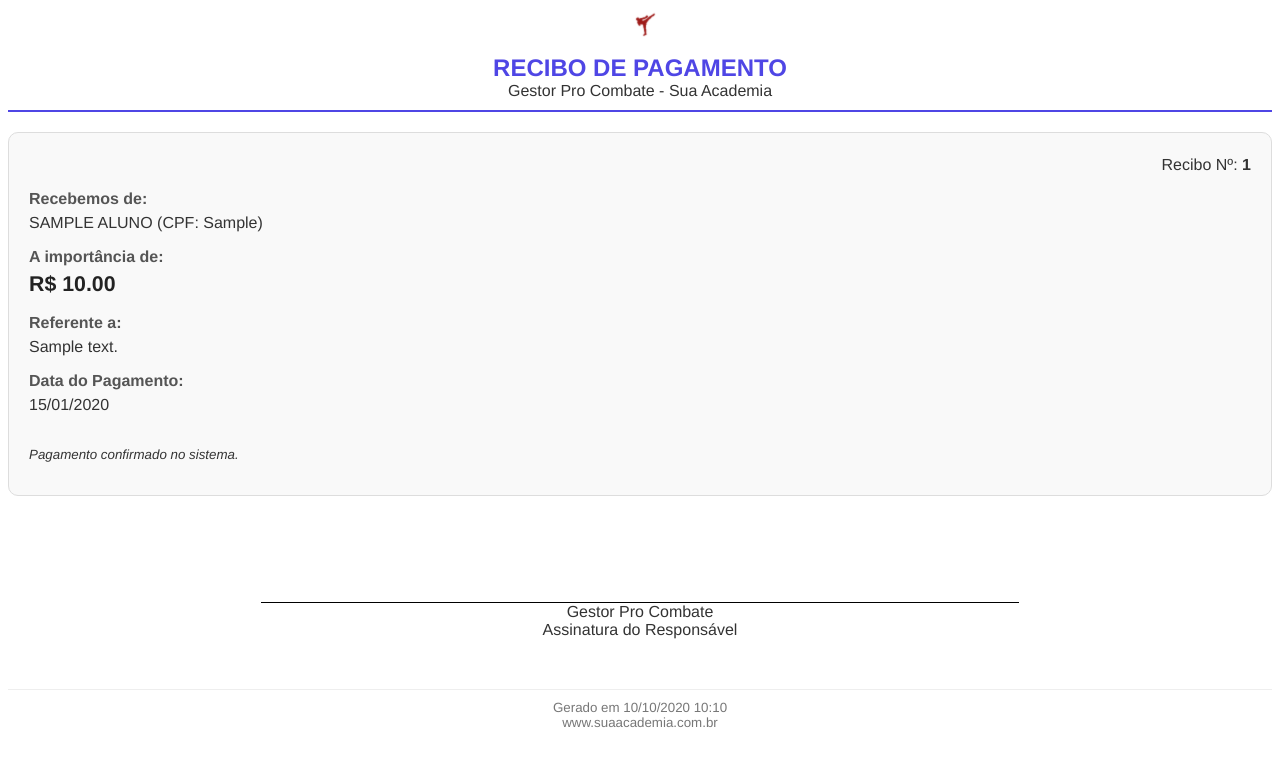
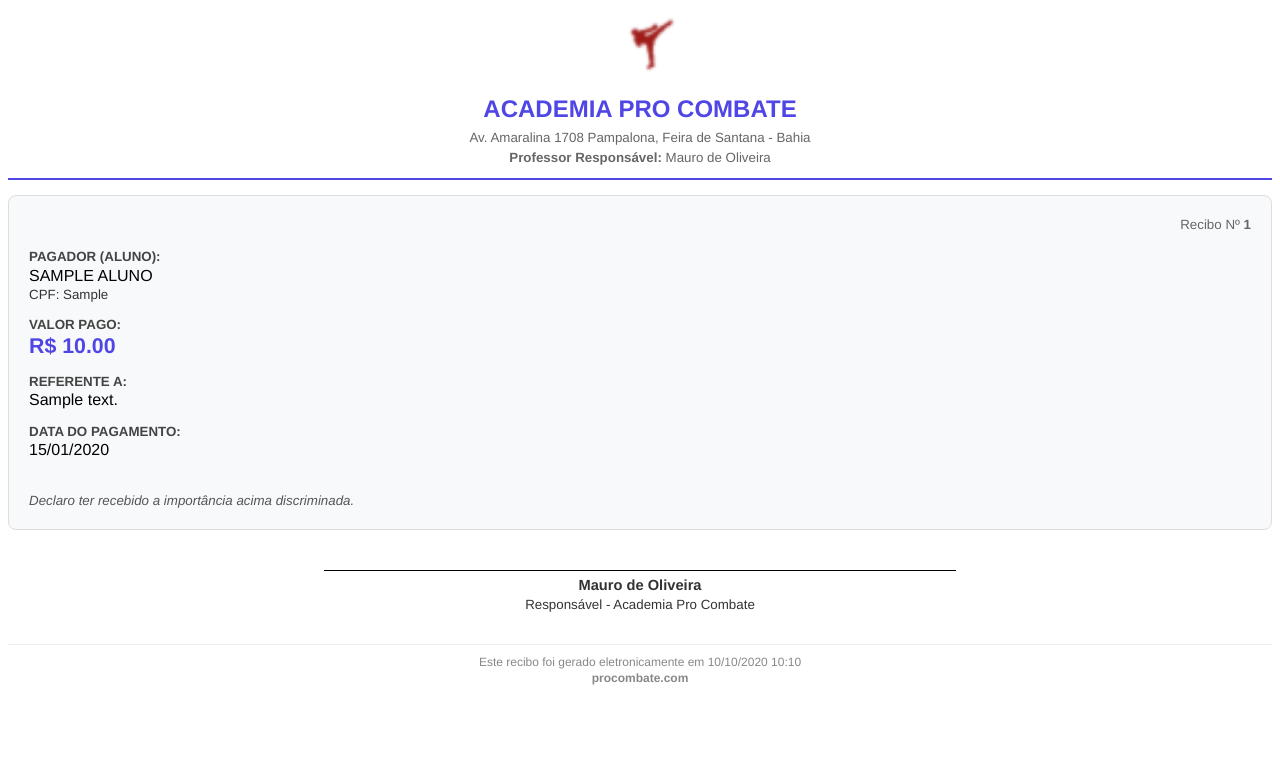
Before and after one commit to maurinmaster/gestor-pro-combate, a Django app: template gestor_pro/core/templates/core/recibo_pdf.html in a window 1280 px wide. Shown: the top 767 px of the page. Run offline with Django 5.2, Linux system fonts and the light colour scheme; tables that the repository leaves empty hold one stand-in row (values such as "Sample post"); the template is opened without the code that fills it: values that come from a table or form of the project are taken from there, most other values are stand-ins (such as "Sample title", 1, 10 or a date in 2020).

Commit message:
correção do layout do recibo

```diff
--- a/gestor_pro/core/templates/core/recibo_pdf.html
+++ b/gestor_pro/core/templates/core/recibo_pdf.html
@@ -7,118 +7,143 @@
     <style>
         @page {
             size: A4;
-            margin: 1cm;
+            margin: 1cm; /* Margem da folha */
         }
         body {
             font-family: Helvetica, Arial, sans-serif;
-            font-size: 12pt;
+            font-size: 11pt; /* Fonte levemente menor para garantir 1 página */
             color: #333;
+            line-height: 1.3;
         }
+
+        /* Cabeçalho Compacto */
         .header {
             text-align: center;
             border-bottom: 2px solid #4f46e5;
             padding-bottom: 10px;
-            margin-bottom: 20px;
+            margin-bottom: 15px;
         }
         .logo {
-            max-width: 150px;
-            margin-bottom: 10px;
+            height: 70px; /* Força a logo a ser pequena */
+            margin-bottom: 5px;
         }
-        .titulo {
+        .nome-academia {
             font-size: 18pt;
             font-weight: bold;
             color: #4f46e5;
             text-transform: uppercase;
+            margin: 5px 0;
         }
+        .info-academia {
+            font-size: 10pt;
+            color: #666;
+            margin-bottom: 2px;
+        }
+
+        /* Caixa do Recibo */
         .recibo-box {
             border: 1px solid #ddd;
             padding: 20px;
-            border-radius: 10px;
-            background-color: #f9f9f9;
+            border-radius: 8px;
+            background-color: #f8f9fa;
+            margin-bottom: 20px;
         }
         .linha {
-            margin-bottom: 10px;
-            line-height: 1.5;
+            margin-bottom: 12px;
         }
         .label {
             font-weight: bold;
-            color: #555;
+            color: #444;
+            font-size: 10pt;
+            text-transform: uppercase;
+        }
+        .conteudo {
+            font-size: 12pt;
+            color: #000;
         }
         .valor-destaque {
             font-size: 16pt;
             font-weight: bold;
-            color: #222;
+            color: #4f46e5;
         }
-        .footer {
-            margin-top: 50px;
-            text-align: center;
-            font-size: 10pt;
-            color: #777;
-            border-top: 1px solid #eee;
-            padding-top: 10px;
-        }
+
+        /* Assinatura e Rodapé */
         .assinatura {
-            margin-top: 60px;
+            margin-top: 40px; /* Reduzi de 60px para 40px */
             text-align: center;
         }
         .linha-assinatura {
             border-top: 1px solid #000;
-            width: 60%;
+            width: 50%;
             margin: 0 auto;
-            margin-top: 10px;
+            margin-bottom: 5px;
+        }
+        .footer {
+            margin-top: 30px;
+            text-align: center;
+            font-size: 9pt;
+            color: #888;
+            border-top: 1px solid #eee;
+            padding-top: 10px;
         }
     </style>
 </head>
 <body>
 
     <div class="header">
-        <img src="{% static 'core/img/favicon.png' %}" class="logo" alt="Logo Academia">
-        <br>
-        <div class="titulo">Recibo de Pagamento</div>
-        <div>Gestor Pro Combate - Sua Academia</div>
+        <img src="{% static 'core/img/favicon.png' %}" class="logo" alt="Logo">
+
+        <div class="nome-academia">Academia Pro Combate</div>
+
+        <div class="info-academia">
+            Av. Amaralina 1708 Pampalona, Feira de Santana - Bahia
+        </div>
+        <div class="info-academia">
+            <strong>Professor Responsável:</strong> Mauro de Oliveira
+        </div>
     </div>
 
     <div class="recibo-box">
-        <div class="linha" style="text-align: right;">
-            Recibo Nº: <strong>{{ pagamento.id }}</strong>
+        <div style="text-align: right; margin-bottom: 15px; font-size: 10pt; color: #666;">
+            Recibo Nº <strong>{{ pagamento.id }}</strong>
         </div>
 
         <div class="linha">
-            <span class="label">Recebemos de:</span><br>
-            {{ aluno.nome_completo|upper }} (CPF: {{ aluno.cpf }})
+            <div class="label">Pagador (Aluno):</div>
+            <div class="conteudo">{{ aluno.nome_completo|upper }}</div>
+            <div style="font-size: 10pt;">CPF: {{ aluno.cpf }}</div>
         </div>
 
         <div class="linha">
-            <span class="label">A importância de:</span><br>
-            <span class="valor-destaque">R$ {{ pagamento.valor }}</span>
+            <div class="label">Valor Pago:</div>
+            <div class="valor-destaque">R$ {{ pagamento.valor }}</div>
         </div>
 
         <div class="linha">
-            <span class="label">Referente a:</span><br>
-            {{ pagamento.descricao }}
+            <div class="label">Referente a:</div>
+            <div class="conteudo">{{ pagamento.descricao }}</div>
         </div>
 
         <div class="linha">
-            <span class="label">Data do Pagamento:</span><br>
-            {{ pagamento.data_pagamento|date:"d/m/Y" }}
+            <div class="label">Data do Pagamento:</div>
+            <div class="conteudo">{{ pagamento.data_pagamento|date:"d/m/Y" }}</div>
         </div>
 
         <br>
-        <div class="linha" style="font-size: 10pt; font-style: italic;">
-            Pagamento confirmado no sistema.
+        <div style="font-size: 10pt; font-style: italic; color: #555;">
+            Declaro ter recebido a importância acima discriminada.
         </div>
     </div>
 
     <div class="assinatura">
-        <br><br>
         <div class="linha-assinatura"></div>
-        Gestor Pro Combate<br>
-        Assinatura do Responsável
+        <strong>Mauro de Oliveira</strong><br>
+        <span style="font-size: 10pt;">Responsável - Academia Pro Combate</span>
     </div>
 
     <div class="footer">
-        Gerado em {{ data_geracao|date:"d/m/Y H:i" }}<br>
-        www.suaacademia.com.br
+        Este recibo foi gerado eletronicamente em {{ data_geracao|date:"d/m/Y H:i" }}<br>
+        <strong>procombate.com</strong>
     </div>
 
 </body>
```
